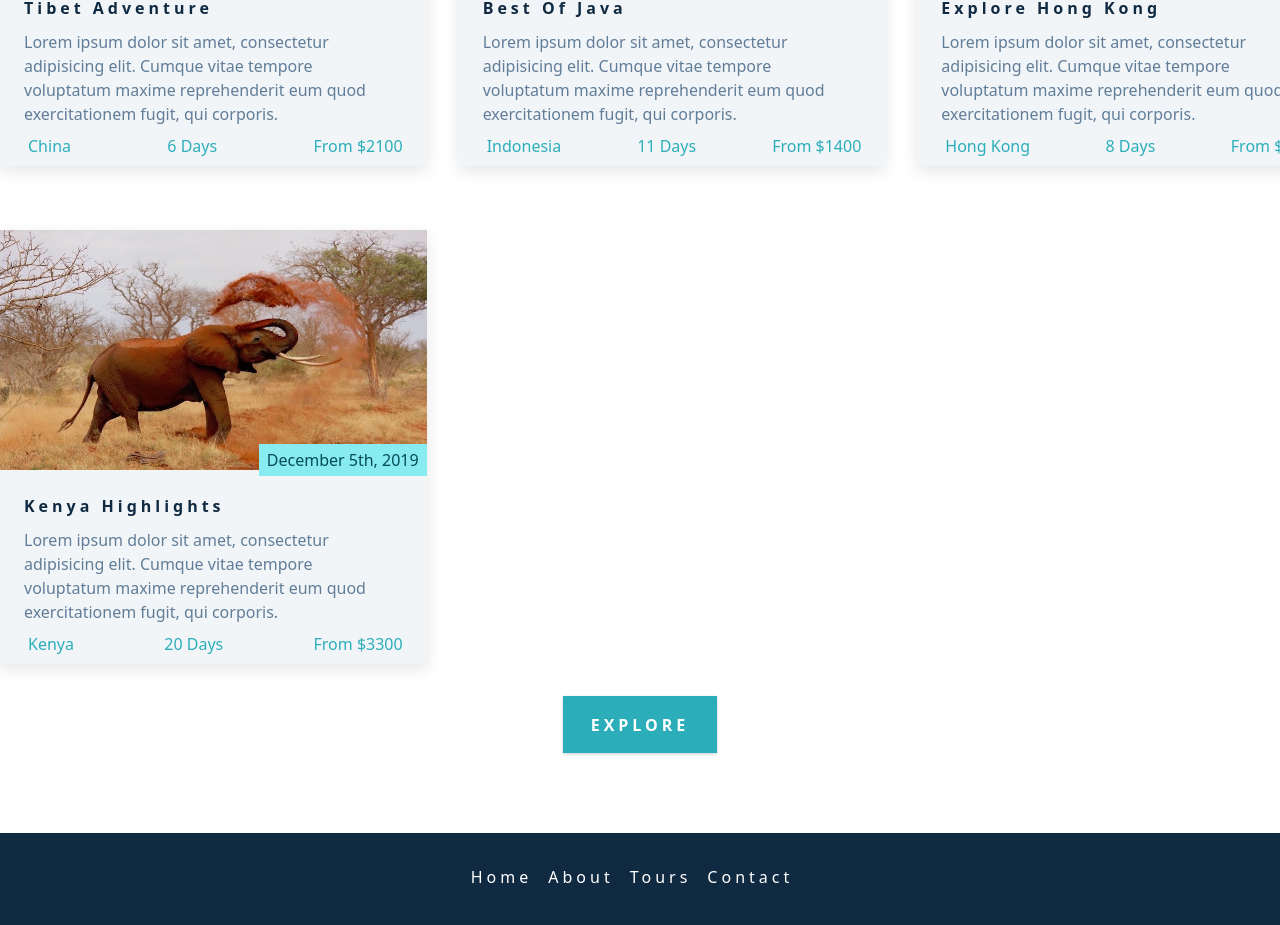
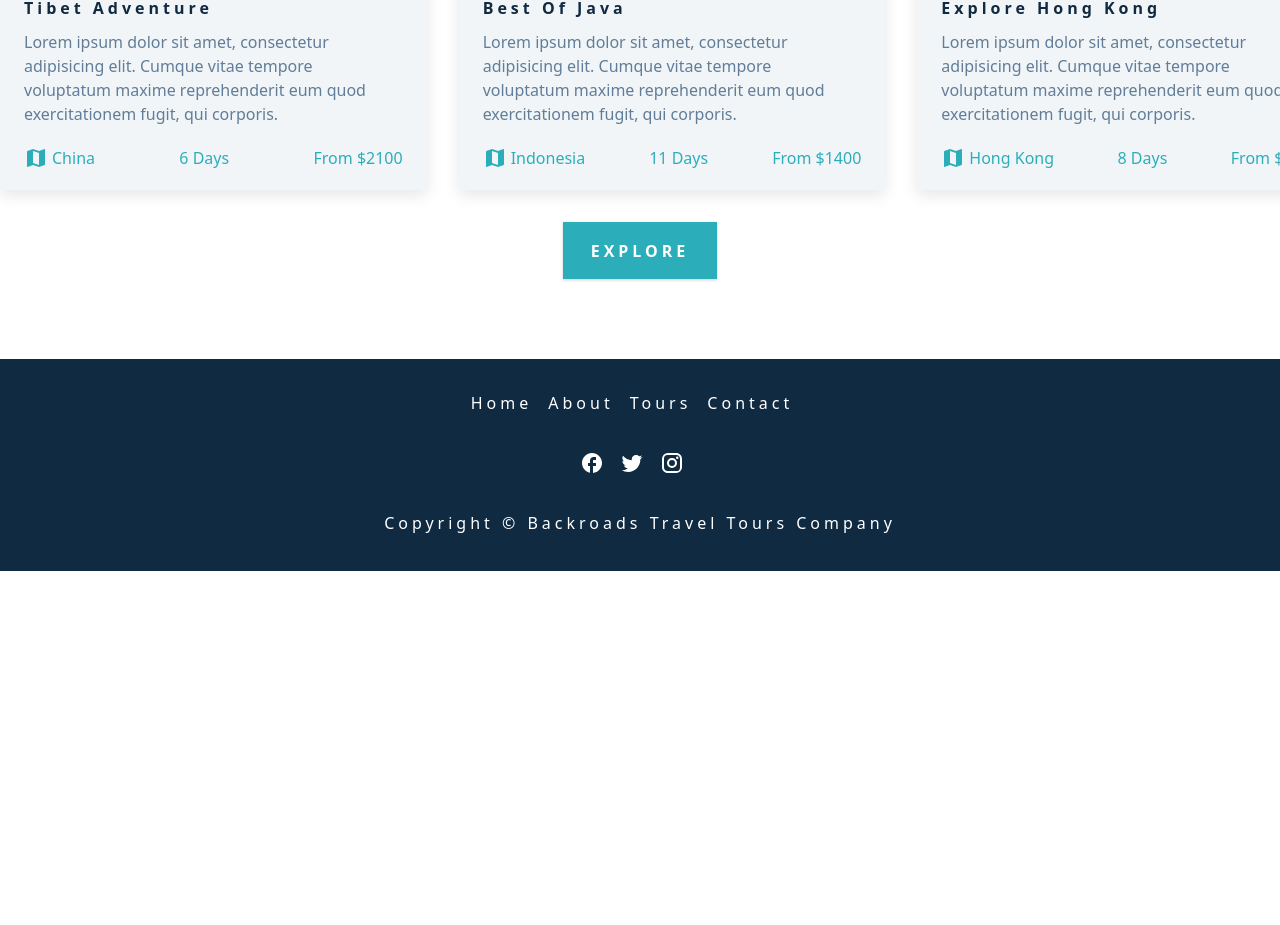
Before and after one commit to anamarijakukulj/react-libraries, a React (Vite) app in the folder react-libraries/: page / in a window 1280 px wide. Shown: the part 2375-3300 px from the top of the page. After the commit the page ends 2946 px from the top, so only its background shows below. Built offline with nearby package versions, Linux system fonts and the light colour scheme.

Commit message:
Add map icon and condition

```diff
--- a/react-libraries/src/components/Tour.jsx
+++ b/react-libraries/src/components/Tour.jsx
@@ -1,5 +1,6 @@
 import Title from "./Title";
 import { Link } from "react-router-dom";
+import MapIcon from "@mui/icons-material/Map";
 import { tours } from "../data";
 
 const Tours = () => {
@@ -9,6 +10,7 @@ const Tours = () => {
 
       <div className="tour-center featured-center">
         {tours.map((tour) => {
+          if(tour.id < 4){
               return (
               <article className="tour-card">
                 <div className="tour-img-container">
@@ -21,10 +23,10 @@ const Tours = () => {
                   </div>
                   <p>{tour.text}</p>
                   <div className="tour-footer">
-                  <p>
+                    <p className="tour-location">
                       <span>
-                      <i className="fas fa-map"></i>
-                    </span>{" "}
+                        <MapIcon />
+                      </span>
                       {tour.location}
                     </p>
                     <p>{tour.duration} days</p>
@@ -33,6 +35,7 @@ const Tours = () => {
                 </div>
               </article>
             );
+          }
         })}
       </div>
 
```
Lines whose indentation alone changed are shown as unchanged.
